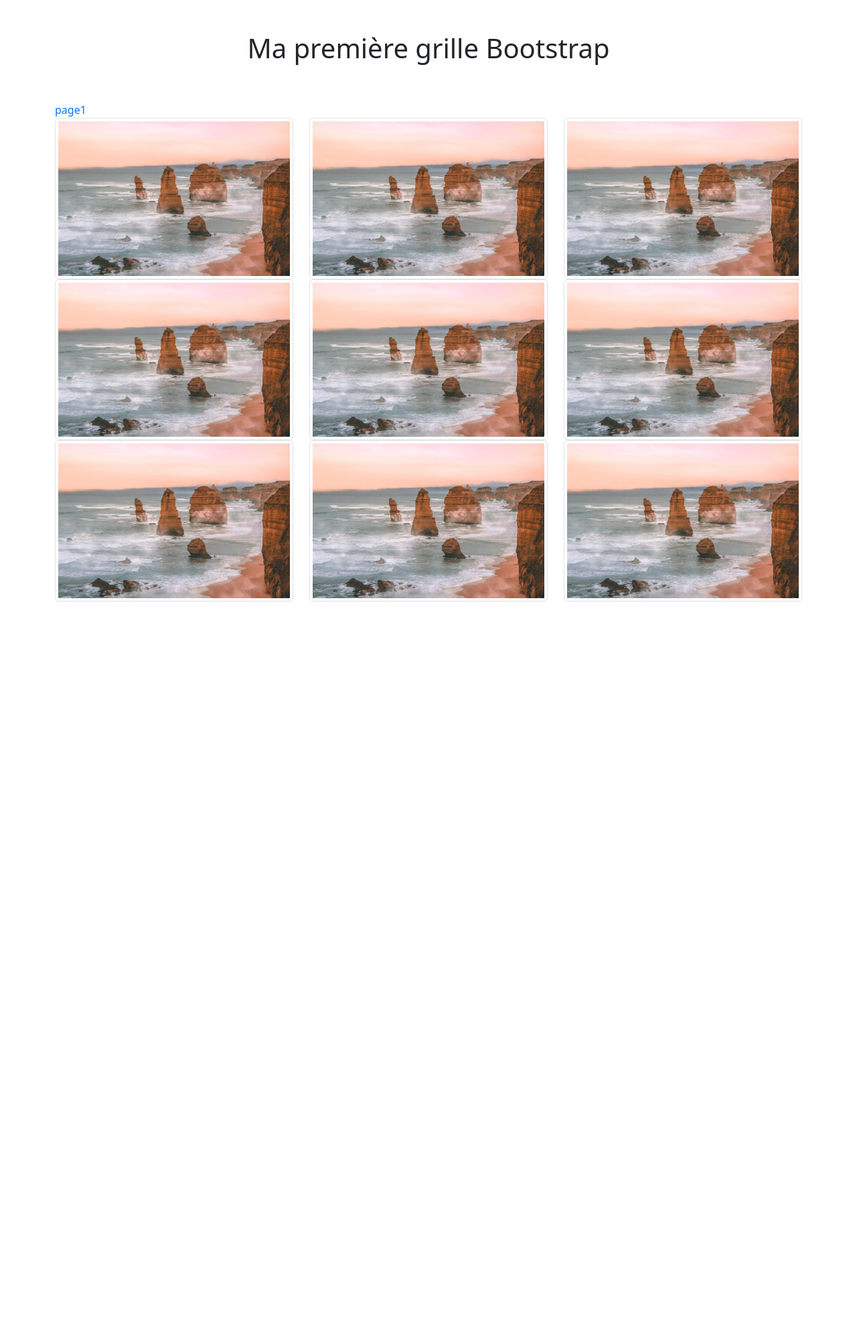
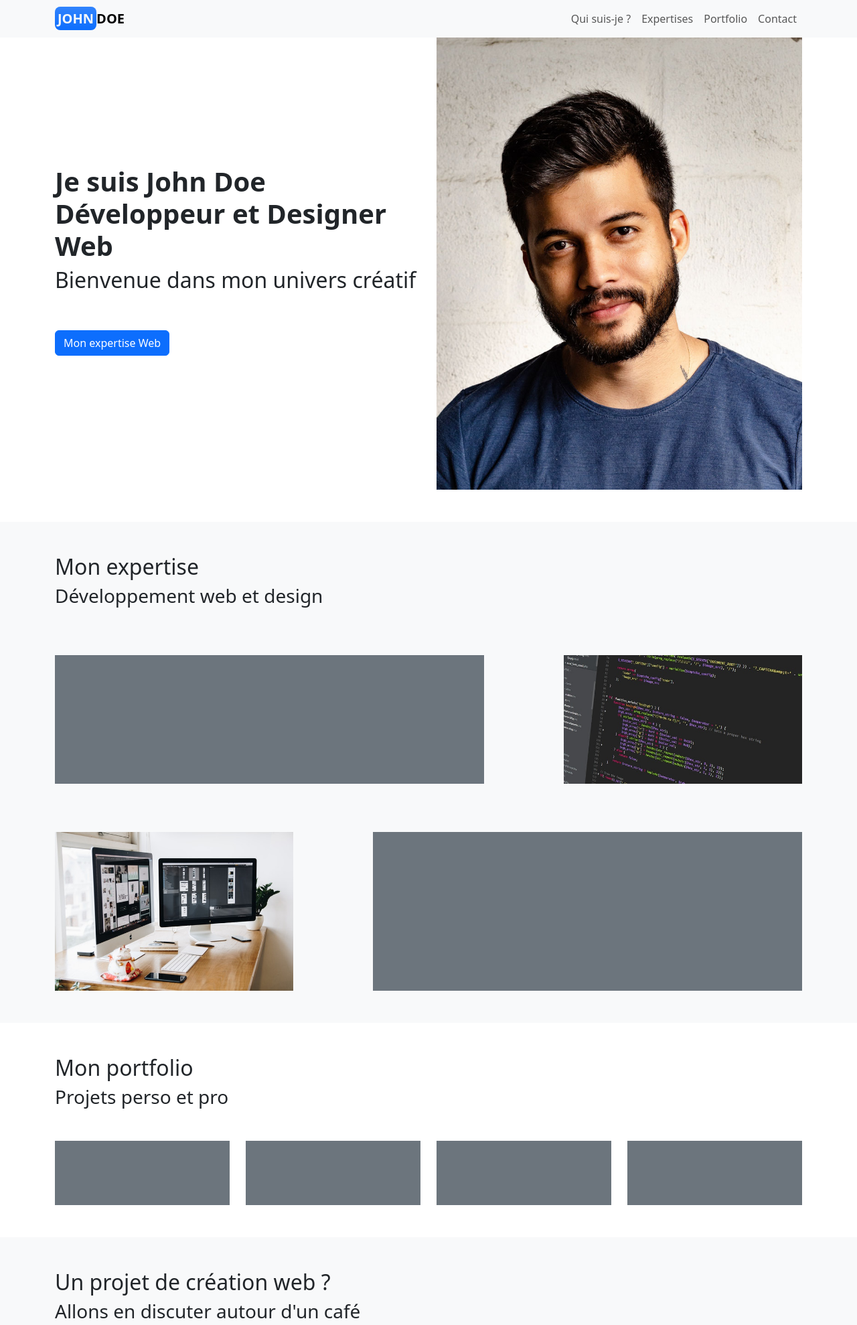
Before and after one commit to binetougaye/formation-bootsrap, a plain HTML site: page index.html in a window 1280 px wide. Shown: the top 1978 px of the page at 67% size. Before the commit the page ends 898 px from the top, so only its background shows below. Drawn offline with nearby package versions, Linux system fonts and the light colour scheme.

Commit message:
prise en main bootstrap

```diff
--- a/index.html
+++ b/index.html
@@ -7,52 +7,146 @@
     <link href="https://cdn.jsdelivr.net/npm/bootstrap@5.3.0/dist/css/bootstrap.min.css" rel="stylesheet" integrity="sha384-9ndCyUaIbzAi2FUVXJi0CjmCapSmO7SnpJef0486qhLnuZ2cdeRhO02iuK6FUUVM" crossorigin="anonymous">
     <link rel="stylesheet" href="assets/css/bootstrap.css">
     <link rel="stylesheet" href="styles.css">
+    <link rel="stylesheet" href="https://cdn.jsdelivr.net/npm/bootstrap-icons@1.5.0/font/bootstrap-icons.css">
   </head>
   <body>
+    <header>
+      <nav class="navbar navbar-expand bg-light navbar-light fixed-top">
         <div class="container">
-      <h1 class="text-center p-5">Ma première grille Bootstrap</h1>
-      <a target="_blank" href="page1.html">page1</a>
-      <div class="row ">
-        <div class="col-4">
-          <img class="img-fluid img-thumbnail" src="images/paysage7.jpg" alt="">
+          <a class="navbar-brand text-uppercase fw-bold" href="index.html"><span class="bg-primary bg-gradient p-1 rounded-3 text-light">John</span>Doe</a>
+          <ul class="navbar-nav">
+            <li class="nav-item active">
+                <a class="nav-link" href="#johndoe">Qui suis-je ?</a>
+            </li>
+            <li class="nav-item">
+                <a class="nav-link" href="#expertise">Expertises</a>
+            </li>
+            <li class="nav-item">
+                <a class="nav-link" href="#portfolio">Portfolio</a>
+            </li>
+            <li class="nav-item">
+                <a class="nav-link" href="#contact">Contact</a>
+            </li>
+        </ul>
       </div>
-        <div class="col-4">
-          <img class="img-fluid img-thumbnail" src="images/paysage7.jpg" alt="">
+      </nav>
+    </header>
+    <main>
+      <section class="py-5">
+        <div class="container">
+          <div class="row  align-items-center gy-4">
+            <div class="col-12 col-md-6">
+              <h1 class="fw-bold">Je suis John Doe Développeur et Designer Web</h1>
+              <h2 class="fw-light">Bienvenue dans mon univers créatif</h2>
+              <button class=" btn btn-primary mt-5">Mon expertise Web</button>
             </div>
-        <div class="col-4">
-          <img class="img-fluid img-thumbnail" src="images/paysage7.jpg" alt="">
+            <div class="col-12 col-md-6">
+              <img src="images/portrait.jpg" alt="John Doe" width="100%">
             </div>
           </div>
-      <div class="row ">
-        <div class="col-4">
-          <img class="img-fluid img-thumbnail" src="images/paysage7.jpg" alt="">
         </div>
-        <div class="col-4">
-          <img class="img-fluid img-thumbnail" src="images/paysage7.jpg" alt="">
-        </div>
-        <div class="col-4">
-          <img class="img-fluid img-thumbnail" src="images/paysage7.jpg" alt="">
+      </section>
+      <section class="py-5 bg-light">
+        <div class="container">
+          <h2>Mon expertise</h2>
+          <h3>Développement web et design</h3>
+          <div class="row gy-4 mt-5">
+            <div class="col-12 col-md-7">
+              <div class="bg-secondary h-100 w-100 py-5">
               </div>
             </div>
-      <div class="row ">
-        <div class="col-4">
-          <img class="img-fluid img-thumbnail" src="images/paysage7.jpg" alt="">
+            <div class="col-12 offset-md-1 col-md-4">
+              <img src="images/code.jpg" alt="écran montrant du code php" width="100%">
             </div>
-        <div class="col-4">
-          <img class="img-fluid img-thumbnail" src="images/paysage7.jpg" alt="">
           </div>
-        <div class="col-4">
-          <img class="img-fluid img-thumbnail" src="images/paysage7.jpg" alt="">
+          <div class="row gy-4 mt-5">
+            <div class="col-12 col-md-4">
+              <img src="images/design.jpg" alt="écran montrant des designs" width="100%">
+            </div>
+            <div class="col-12 offset-md-1 col-md-7">
+              <div class="bg-secondary h-100 w-100 py-5">
+              </div>
+            </div>
+          </div>
+        </div>
+
+      </section>
+
+      <section class="py-5">
+        <div class="container">
+          <h2>Mon portfolio</h2>
+          <h3>Projets perso et pro</h3>
+          <div class="row gy-4 mt-4">
+            <div class="col-3">
+              <div class="bg-secondary h-100 w-100 py-5">
+              </div>
+            </div>
+            <div class="col-3">
+              <div class="bg-secondary h-100 w-100 py-5">
+              </div>
+            </div>
+            <div class="col-3">
+              <div class="bg-secondary h-100 w-100 py-5">
+              </div>
+            </div>
+            <div class="col-3">
+              <div class="bg-secondary h-100 w-100 py-5">
+              </div>
+            </div>
+          </div>
+        </div>
+      </section>
+
+      <section class="py-5 bg-light">
+        <div class="container">
+          <h2>Un projet de création web ?</h2>
+          <h3>Allons en discuter autour d'un café</h3>
+
+          <div class="row gy-4 mt-5">
+            <div class="col-12 col-md-5">
+              <img src="images/grab-a-coffee.jpg" alt="Image d'une tasse de café" width="100%">
+            </div>
+            <div class="col-12 offset-md-1 col-md-6">
+              <div class="bg-secondary h-100 w-100 py-5">
+              </div>
+            </div>
+          </div>
+        </div>
+      </section>
+
+    </main>
+    <footer class="border-top">
+      <div class="container py-5">
+        <div class="row gy-4">
+          <div class="col-12 col-md-4">
+            <div class="bg-secondary py-5">
+
+            </div>
+          </div>
+          <div class="col-12 col-md-4">
+            <div class="bg-secondary py-5"></div>
+          </div>
+          <div class="col-12 col-md-4">
+              <ul class="list-inline text-md-end">
+                 <li class="list-inline-item">
+                  <i class="bi bi-linkedin"></i>
+                 </li>
+                 <li class="list-inline-item">
+                  <i class="bi bi-instagram"></i>
+                 </li>
+                 <li class="list-inline-item">
+                  <i class="bi bi-twitter"></i>
+                 </li>
+              </ul>
+
+          </div>
+        </div>
       </div>
 
 
-      </div>
-
-
-
-    </div>
-
-
-    <script src="https://cdn.jsdelivr.net/npm/bootstrap@5.3.0/dist/js/bootstrap.bundle.min.js" integrity="sha384-geWF76RCwLtnZ8qwWowPQNguL3RmwHVBC9FhGdlKrxdiJJigb/j/68SIy3Te4Bkz" crossorigin="anonymous"></script>
+    </footer>
+    <script src="https://cdn.jsdelivr.net/npm/bootstrap@5.0.2/dist/js/bootstrap.bundle.min.js"
+              integrity="sha384-MrcW6ZMFYlzcLA8Nl+NtUVF0sA7MsXsP1UyJoMp4YLEuNSfAP+JcXn/tWtIaxVXM"
+              crossorigin="anonymous"></script>
   </body>
 </html>
```
Also changed, not shown: openclassroom.html (added, +25 -0 lines), page1.html (+5 -0 lines), tableaux.html (+2 -2 lines), text.html (added, +16 -0 lines), images/code.jpg (added), images/design.jpg (added), images/grab-a-coffee.jpg (added), images/johndoe.jpg (added), images/portrait.jpg (added). Lines whose indentation alone changed are shown as unchanged.
